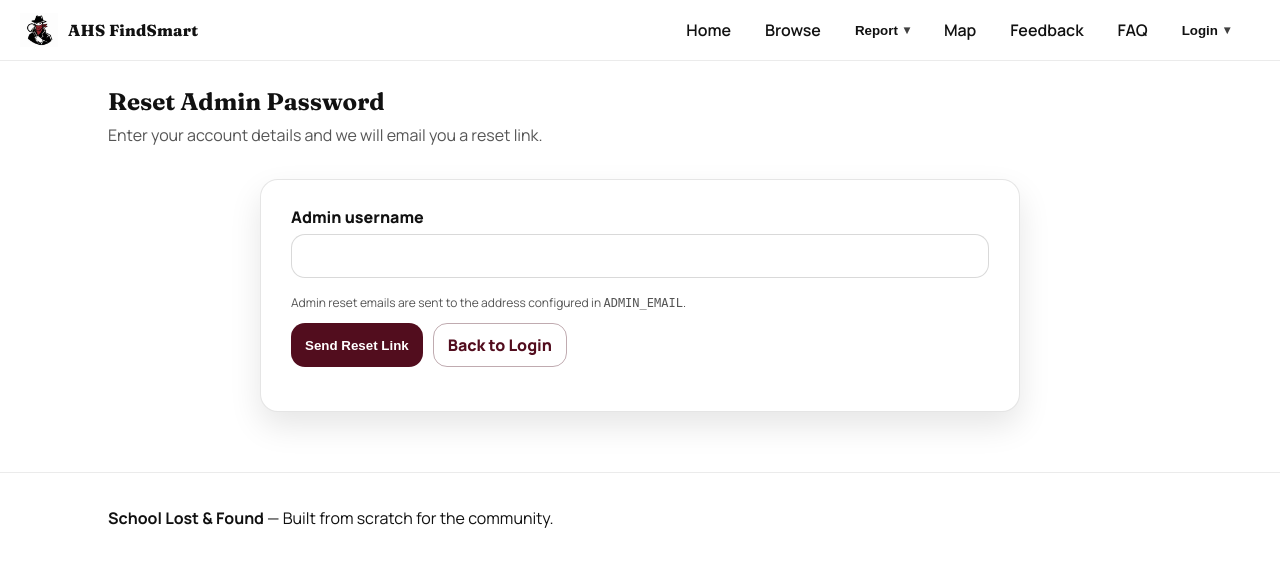
After one commit to sahasratvt22-dot/AHSFindSmart, a Flask app: page /forgot-password/admin in a window 1280 px wide. The commit adds this page. Shown: the top 567 px of the page. Run offline with Flask 3, Linux system fonts and the light colour scheme.

Commit message:
added forgot password

```diff
--- a/app.py
+++ b/app.py
@@ -1,6 +1,7 @@
 import os
 import json
 import smtplib
+import secrets
 from datetime import datetime, timedelta
 from pathlib import Path
 from email.message import EmailMessage
@@ -57,6 +58,7 @@ def load_admin():
     if not os.path.exists(ADMIN_FILE):
         admin = {
             "username": "admin",
+            "email": os.getenv("ADMIN_EMAIL", ""),
             "password_hash": generate_password_hash("admin123")  # change after first login
         }
         with open(ADMIN_FILE, "w") as f:
@@ -64,7 +66,13 @@ def load_admin():
         return admin
 
     with open(ADMIN_FILE, "r") as f:
-        return json.load(f)
+        admin = json.load(f)
+
+    if "email" not in admin:
+        admin["email"] = os.getenv("ADMIN_EMAIL", "")
+        save_admin(admin)
+
+    return admin
 
 def save_admin(admin):
     """Save admin credentials to admin.json."""
@@ -78,7 +86,7 @@ def allowed_file(filename: str) -> bool:
     return "." in filename and filename.rsplit(".", 1)[1].lower() in ALLOWED_EXTENSIONS
 
 
-def send_claim_approval_email(to_email: str, student_name: str, item_title: str, pickup_location: str) -> None:
+def get_email_config() -> tuple[str, int, str, str, bool, str]:
     smtp_host = os.getenv("SMTP_HOST")
     smtp_port = int(os.getenv("SMTP_PORT", "587"))
     smtp_username = os.getenv("SMTP_USERNAME")
@@ -91,11 +99,30 @@ def send_claim_approval_email(to_email: str, student_name: str, item_title: str,
             "Email is not configured. Set SMTP_HOST, SMTP_PORT, SMTP_USERNAME, SMTP_PASSWORD, and MAIL_FROM."
         )
 
+    return smtp_host, smtp_port, smtp_username, smtp_password, smtp_use_tls, from_email
+
+
+def send_email_message(subject: str, to_email: str, body: str) -> None:
+    smtp_host, smtp_port, smtp_username, smtp_password, smtp_use_tls, from_email = get_email_config()
+
     msg = EmailMessage()
-    msg["Subject"] = f"Lost and Found Claim Approved: {item_title}"
+    msg["Subject"] = subject
     msg["From"] = from_email
     msg["To"] = to_email
-    msg.set_content(
+    msg.set_content(body)
+
+    with smtplib.SMTP(smtp_host, smtp_port, timeout=30) as server:
+        if smtp_use_tls:
+            server.starttls()
+        server.login(smtp_username, smtp_password)
+        server.send_message(msg)
+
+
+def send_claim_approval_email(to_email: str, student_name: str, item_title: str, pickup_location: str) -> None:
+    send_email_message(
+        subject=f"Lost and Found Claim Approved: {item_title}",
+        to_email=to_email,
+        body=
         f"""Hello {student_name},
 
 Your claim request for "{item_title}" has been approved.
@@ -108,11 +135,20 @@ Lost and Found
 """
     )
 
-    with smtplib.SMTP(smtp_host, smtp_port, timeout=30) as server:
-        if smtp_use_tls:
-            server.starttls()
-        server.login(smtp_username, smtp_password)
-        server.send_message(msg)
+
+def send_password_reset_email(to_email: str, account_label: str, reset_link: str) -> None:
+    send_email_message(
+        subject=f"{account_label} Password Reset",
+        to_email=to_email,
+        body=
+        f"""A password reset was requested for your {account_label.lower()}.
+
+Open this link to choose a new password:
+{reset_link}
+
+This link expires in 30 minutes. If you did not request this, you can ignore this email.
+""",
+    )
 
 
 def create_app() -> Flask:
@@ -187,6 +223,59 @@ def create_app() -> Flask:
 
     def apply_session_persistence(should_remember: bool) -> None:
         session.permanent = should_remember
+
+    def create_password_reset(user_type: str, user_key: str, email: str) -> str:
+        token = secrets.token_urlsafe(32)
+        now = datetime.now()
+        conn = get_conn()
+        try:
+            conn.execute(
+                "DELETE FROM password_resets WHERE user_type = ? AND user_key = ? AND used_at IS NULL",
+                (user_type, user_key),
+            )
+            conn.execute(
+                """
+                INSERT INTO password_resets (user_type, user_key, email, token, expires_at, created_at)
+                VALUES (?, ?, ?, ?, ?, ?)
+                """,
+                (
+                    user_type,
+                    user_key,
+                    email,
+                    token,
+                    (now + timedelta(minutes=30)).isoformat(timespec="seconds"),
+                    now.isoformat(timespec="seconds"),
+                ),
+            )
+            conn.commit()
+        finally:
+            conn.close()
+        return token
+
+    def get_password_reset(token: str):
+        conn = get_conn()
+        try:
+            row = conn.execute(
+                """
+                SELECT *
+                FROM password_resets
+                WHERE token = ?
+                """,
+                (token,),
+            ).fetchone()
+        finally:
+            conn.close()
+
+        if not row or row["used_at"]:
+            return None
+
+        try:
+            if datetime.fromisoformat(row["expires_at"]) < datetime.now():
+                return None
+        except ValueError:
+            return None
+
+        return row
 
     @app.context_processor
     def inject_globals():
@@ -625,6 +714,120 @@ def create_app() -> Flask:
 
         return render_template("student_auth.html", mode="signup")
 
+    @app.route("/forgot-password/admin", methods=["GET", "POST"])
+    def admin_forgot_password():
+        if request.method == "POST":
+            username = request.form.get("username", "").strip()
+            admin = load_admin()
+
+            if username != admin["username"]:
+                flash("If that admin account exists, a reset link has been sent.", "success")
+                return redirect(url_for("login"))
+
+            admin_email = (admin.get("email") or os.getenv("ADMIN_EMAIL", "")).strip()
+            if not admin_email:
+                flash("Admin reset email is not configured yet. Set ADMIN_EMAIL first.", "error")
+                return redirect(url_for("admin_forgot_password"))
+
+            token = create_password_reset("admin", admin["username"], admin_email)
+            reset_link = url_for("reset_password", token=token, _external=True)
+
+            try:
+                send_password_reset_email(admin_email, "Admin Account", reset_link)
+            except Exception as exc:
+                flash(f"Reset email could not be sent: {exc}", "error")
+                return redirect(url_for("admin_forgot_password"))
+
+            flash("If that admin account exists, a reset link has been sent.", "success")
+            return redirect(url_for("login"))
+
+        return render_template(
+            "forgot_password.html",
+            account_type="admin",
+            form_action=url_for("admin_forgot_password"),
+        )
+
+    @app.route("/forgot-password/student", methods=["GET", "POST"])
+    def student_forgot_password():
+        if request.method == "POST":
+            email = request.form.get("email", "").strip().lower()
+            if not email:
+                flash("Email is required.", "error")
+                return redirect(url_for("student_forgot_password"))
+
+            conn = get_conn()
+            try:
+                student = conn.execute(
+                    "SELECT id, full_name, email FROM students WHERE email = ?",
+                    (email,),
+                ).fetchone()
+            finally:
+                conn.close()
+
+            if student:
+                token = create_password_reset("student", str(student["id"]), student["email"])
+                reset_link = url_for("reset_password", token=token, _external=True)
+                try:
+                    send_password_reset_email(student["email"], "Student Account", reset_link)
+                except Exception as exc:
+                    flash(f"Reset email could not be sent: {exc}", "error")
+                    return redirect(url_for("student_forgot_password"))
+
+            flash("If that student account exists, a reset link has been sent.", "success")
+            return redirect(url_for("student_login"))
+
+        return render_template(
+            "forgot_password.html",
+            account_type="student",
+            form_action=url_for("student_forgot_password"),
+        )
+
+    @app.route("/reset-password/<token>", methods=["GET", "POST"])
+    def reset_password(token: str):
+        reset_row = get_password_reset(token)
+        if not reset_row:
+            flash("That reset link is invalid or has expired.", "error")
+            return redirect(url_for("home"))
+
+        if request.method == "POST":
+            password = request.form.get("password", "").strip()
+            confirm_password = request.form.get("confirm_password", "").strip()
+
+            if len(password) < 8:
+                flash("Password must be at least 8 characters.", "error")
+                return redirect(url_for("reset_password", token=token))
+
+            if password != confirm_password:
+                flash("Passwords do not match.", "error")
+                return redirect(url_for("reset_password", token=token))
+
+            conn = get_conn()
+            try:
+                if reset_row["user_type"] == "student":
+                    conn.execute(
+                        "UPDATE students SET password_hash = ? WHERE id = ?",
+                        (generate_password_hash(password), int(reset_row["user_key"])),
+                    )
+                else:
+                    admin = load_admin()
+                    admin["password_hash"] = generate_password_hash(password)
+                    save_admin(admin)
+
+                conn.execute(
+                    "UPDATE password_resets SET used_at = ? WHERE id = ?",
+                    (datetime.now().isoformat(timespec="seconds"), reset_row["id"]),
+                )
+                conn.commit()
+            finally:
+                conn.close()
+
+            flash("Password reset successfully. You can log in now.", "success")
+            if reset_row["user_type"] == "student":
+                return redirect(url_for("student_login"))
+            return redirect(url_for("login"))
+
+        return render_template("reset_password.html", token=token, user_type=reset_row["user_type"])
+
     @app.route("/logout")
     def logout():
         session.clear()
--- a/static/css/styles.css
+++ b/static/css/styles.css
@@ -1108,6 +1108,9 @@ body.modal-open{ overflow:hidden; }
 .auth-switch-link.active{
   background: #4b0f1f;
   color: #fff;
+}
+.auth-helper{
+  margin: 10px 0 0;
 }
 
 .split{
--- /dev/null
+++ b/templates/forgot_password.html
@@ -0,0 +1,37 @@
+{% extends "base.html" %}
+{% block content %}
+
+<section class="page-head">
+  <div class="container">
+    <h1>Reset {{ account_type|capitalize }} Password</h1>
+    <p class="muted">Enter your account details and we will email you a reset link.</p>
+  </div>
+</section>
+
+<section class="container">
+  <form class="form-card admin-login-card student-auth-card" method="POST" action="{{ form_action }}">
+    {% if account_type == "student" %}
+      <div class="field">
+        <label for="email">Email</label>
+        <input id="email" name="email" type="email" required autocomplete="email" />
+      </div>
+    {% else %}
+      <div class="field">
+        <label for="username">Admin username</label>
+        <input id="username" name="username" required autocomplete="username" />
+      </div>
+      <p class="tiny muted">Admin reset emails are sent to the address configured in <code>ADMIN_EMAIL</code>.</p>
+    {% endif %}
+
+    <div class="field actions">
+      <button class="btn" type="submit">Send Reset Link</button>
+      {% if account_type == "student" %}
+        <a class="btn btn-outline" href="{{ url_for('student_login') }}">Back to Login</a>
+      {% else %}
+        <a class="btn btn-outline" href="{{ url_for('login') }}">Back to Login</a>
+      {% endif %}
+    </div>
+  </form>
+</section>
+
+{% endblock %}
--- a/templates/login.html
+++ b/templates/login.html
@@ -30,6 +30,10 @@
       <a class="btn btn-outline" href="{{ url_for('home') }}">Cancel</a>
     </div>
 
+    <p class="tiny auth-helper">
+      <a class="link" href="{{ url_for('admin_forgot_password') }}">Forgot password?</a>
+    </p>
+
     <p class="tiny muted">Use the admin username and password configured for this app.</p>
   </form>
 </section>
--- a/templates/student_auth.html
+++ b/templates/student_auth.html
@@ -69,6 +69,9 @@
           <button class="btn" type="submit">Login</button>
           <a class="btn btn-outline" href="{{ url_for('home') }}">Cancel</a>
         </div>
+        <p class="tiny auth-helper">
+          <a class="link" href="{{ url_for('student_forgot_password') }}">Forgot password?</a>
+        </p>
       </form>
     {% endif %}
   </div>
```
Also changed, not shown: db.py (+11 -0 lines), templates/reset_password.html (added, +29 -0 lines).
